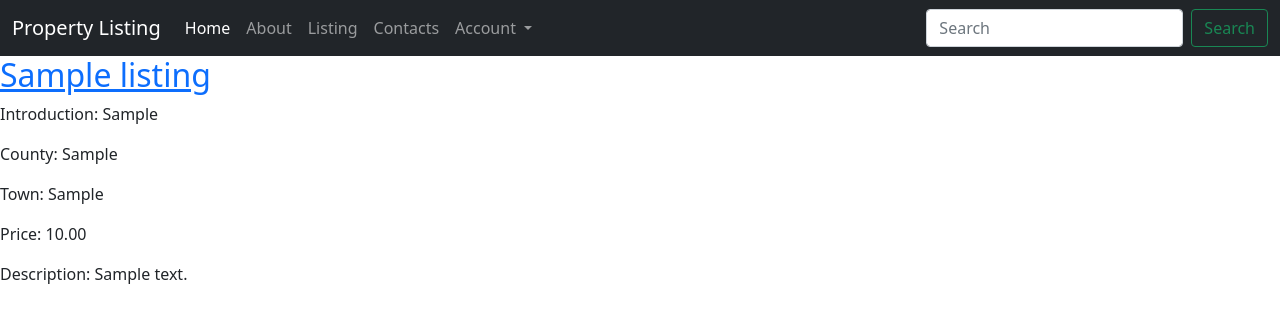
After one commit to irungumaina/property_listing_portal, a Django app: page /listing/00000000-0000-0000-0000-000000000001 in a window 1280 px wide. The commit adds this page. Shown: the top 323 px of the page. Run offline with Django 3.2, Linux system fonts and the light colour scheme; tables that the repository leaves empty hold one stand-in row (values such as "Sample post"); some libraries are stand-ins or nearby versions.

Commit message:
created listing app with list and detail pages

```diff
--- a/TODO.txt
+++ b/TODO.txt
@@ -2,3 +2,5 @@ TODO: Make use of uiid in urls
 TODO: Add icon logo before menu using django tags and boostrap tags -- Example in bootstrap static/images
 TODO: Customize nav Bar
 TODO: Configure production server smtp emails
+TODO: Add property status options
+TODO: Customize base page , all pages and listing detail page
--- /dev/null
+++ b/listing/apps.py
@@ -0,0 +1,6 @@
+from django.apps import AppConfig
+
+
+class ListingConfig(AppConfig):
+    default_auto_field = 'django.db.models.BigAutoField'
+    name = 'listing'
--- /dev/null
+++ b/listing/models.py
@@ -0,0 +1,24 @@
+import uuid
+from django.db import models
+from django.urls import reverse
+
+
+class Listing(models.Model):
+    id = models.UUIDField(
+        primary_key=True,
+        default=uuid.uuid4,
+        editable=False
+    )
+
+    title = models.CharField(max_length=200)
+    introduction = models.CharField(max_length=255)
+    description = models.TextField()
+    county = models.CharField(max_length=150)
+    town = models.CharField(max_length=150)
+    price = models.DecimalField(max_digits=12, decimal_places=2)
+
+    def __str__(self):
+        return self.title
+
+    def get_absolute_url(self):
+        return reverse("listing_detail", args=[str(self.id)])
--- /dev/null
+++ b/listing/urls.py
@@ -0,0 +1,7 @@
+from django.urls import path
+from .views import ListingListView, ListingDetailView
+
+urlpatterns = [
+    path('', ListingListView.as_view(), name='listing_list'),
+    path('<uuid:pk>', ListingDetailView.as_view(), name='listing_detail'),
+]
--- /dev/null
+++ b/listing/views.py
@@ -0,0 +1,16 @@
+from django.shortcuts import render
+from django.views.generic import ListView, DetailView
+
+from .models import Listing
+
+
+class ListingListView(ListView):
+    model = Listing
+    context_object_name = 'listing_list'
+    template_name = 'listings/listing_list.html'
+
+
+class ListingDetailView(DetailView):
+    model = Listing
+    context_object_name = 'listing'
+    template_name = 'listings/listing_detail.html'
--- a/property_listing/settings.py
+++ b/property_listing/settings.py
@@ -43,12 +43,12 @@ INSTALLED_APPS = [
     # Local Apps
     'users.apps.UsersConfig',
     'pages.apps.PagesConfig',
+    'listing.apps.ListingConfig',
 
     # Third Party Apps
     'allauth',
     'allauth.account',
     'allauth.socialaccount',
-
     'crispy_forms',
     'crispy_bootstrap5',
 
--- a/property_listing/urls.py
+++ b/property_listing/urls.py
@@ -25,4 +25,5 @@ urlpatterns = [
 
     # Local Apps
     path('', include('pages.urls')),
+    path('listing/', include('listing.urls')),
 ]
--- a/templates/_base.html
+++ b/templates/_base.html
@@ -36,7 +36,7 @@
                             <a class="nav-link" href="{% url 'about' %}">About</a>
                         </li>
                         <li class="nav-item">
-                            <a class="nav-link" href="#">Listing</a>
+                            <a class="nav-link" href=" {% url 'listing_list' %} ">Listing</a>
                         </li>
                         <li class="nav-item">
                             <a class="nav-link" href="{% url 'contact' %}">Contacts</a>
--- /dev/null
+++ b/templates/listings/listing_detail.html
@@ -0,0 +1,15 @@
+{% extends "_base.html" %}
+
+{% block title %} {{ listing.title }} {% endblock title %}
+
+{% block content %}
+<div class='listing-detail'>
+    <h2> <a href="">{{ listing.title }}</a> </h2>
+    <p>Introduction: {{ listing.introduction }} </p>
+    <p>County: {{ listing.county }} </p>
+    <p>Town: {{listing.town}}</p>
+    <p>Price: {{listing.price}}</p>
+    <p>Description: {{listing.description}}</p>
+</div>
+
+{% endblock content %}
```
Also changed, not shown: docker-compose.yml (+4 -4 lines), listing/admin.py (added, +10 -0 lines), templates/listings/listing_list.html (added, +13 -0 lines), listing/__init__.py (added), listing/migrations/0001_initial.py (added), listing/migrations/__init__.py (added), listing/tests.py (added).
